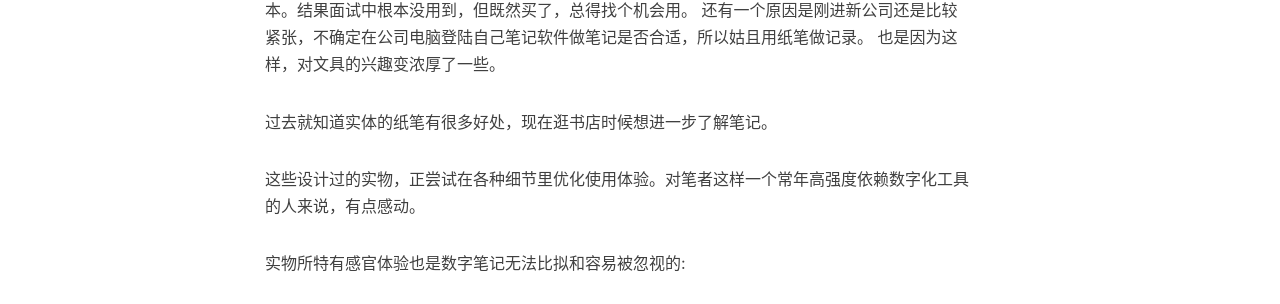
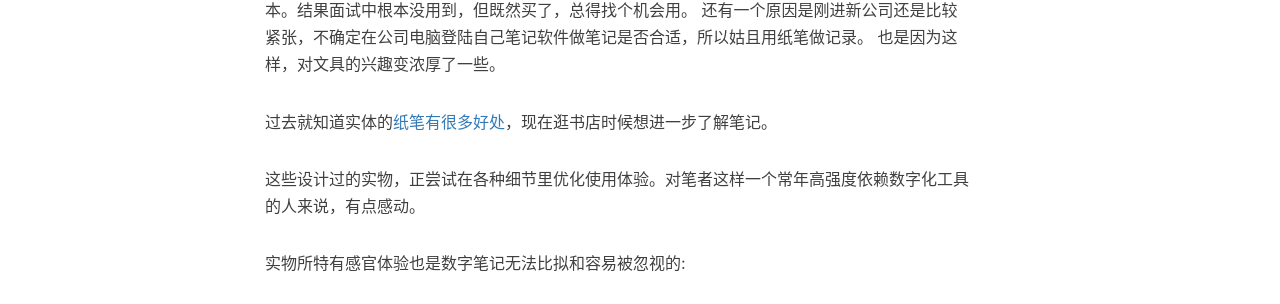
Before and after one commit to SunnyRx/SunnyRx.github.io, a Jekyll site: the page built from _posts/2025-09-06-physical-notebook.md, in a window 1280 px wide. Shown: the part 687-991 px from the top of the page. Built offline with Jekyll 4.4.1, drawn with Linux system fonts in a browser that asks for light colours; nearby versions of some CDN libraries; comment, search, counter and statistics services are not loaded; some of the changed lines change nothing that is shown.

Commit message:
添加引用

```diff
--- a/_posts/2025-09-06-physical-notebook.md
+++ b/_posts/2025-09-06-physical-notebook.md
@@ -17,7 +17,7 @@ tags:
 还有一个原因是刚进新公司还是比较紧张，不确定在公司电脑登陆自己笔记软件做笔记是否合适，所以姑且用纸笔做记录。
 也是因为这样，对文具的兴趣变浓厚了一些。
 
-过去就知道实体的纸笔有很多好处，现在逛书店时候想进一步了解笔记。
+过去就知道实体的[纸笔有很多好处](https://t.me/nt_cubic/2211)，现在逛书店时候想进一步了解笔记。
 
 这些设计过的实物，正尝试在各种细节里优化使用体验。对笔者这样一个常年高强度依赖数字化工具的人来说，有点感动。
 
```
